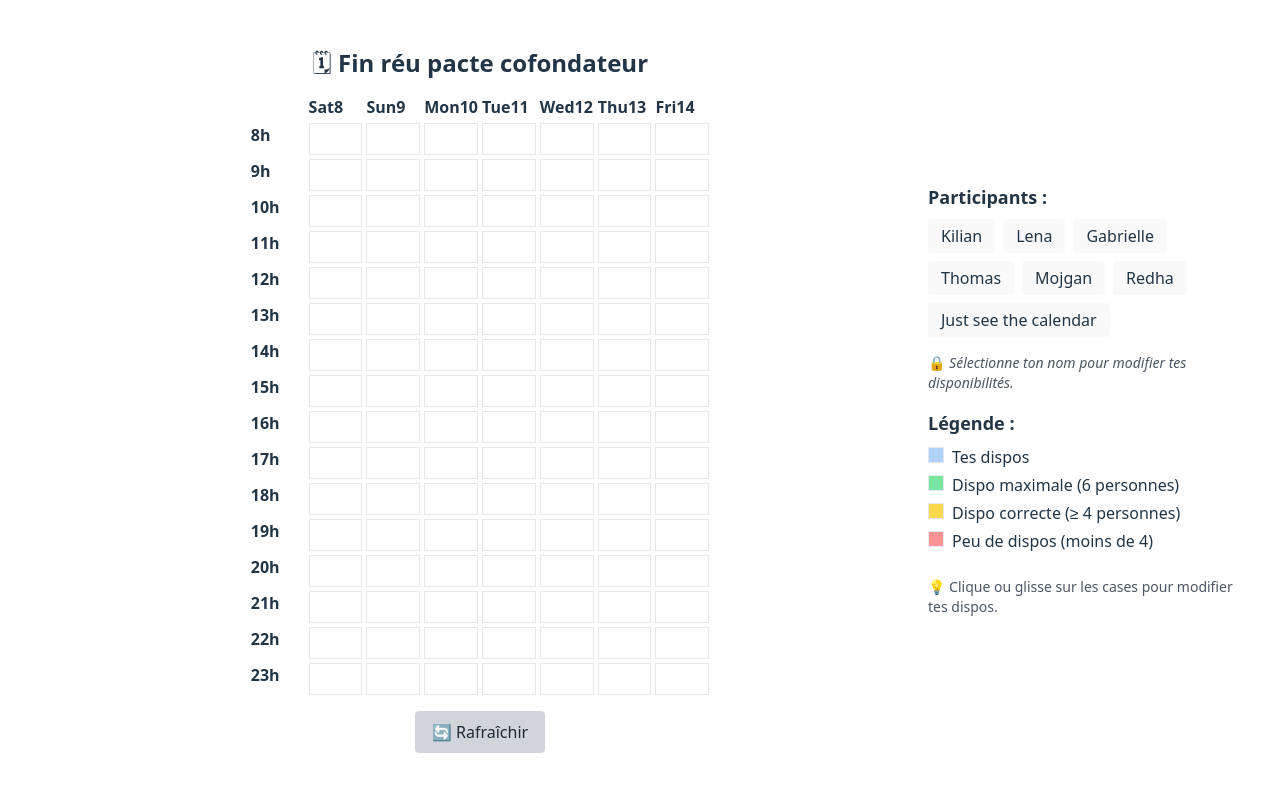
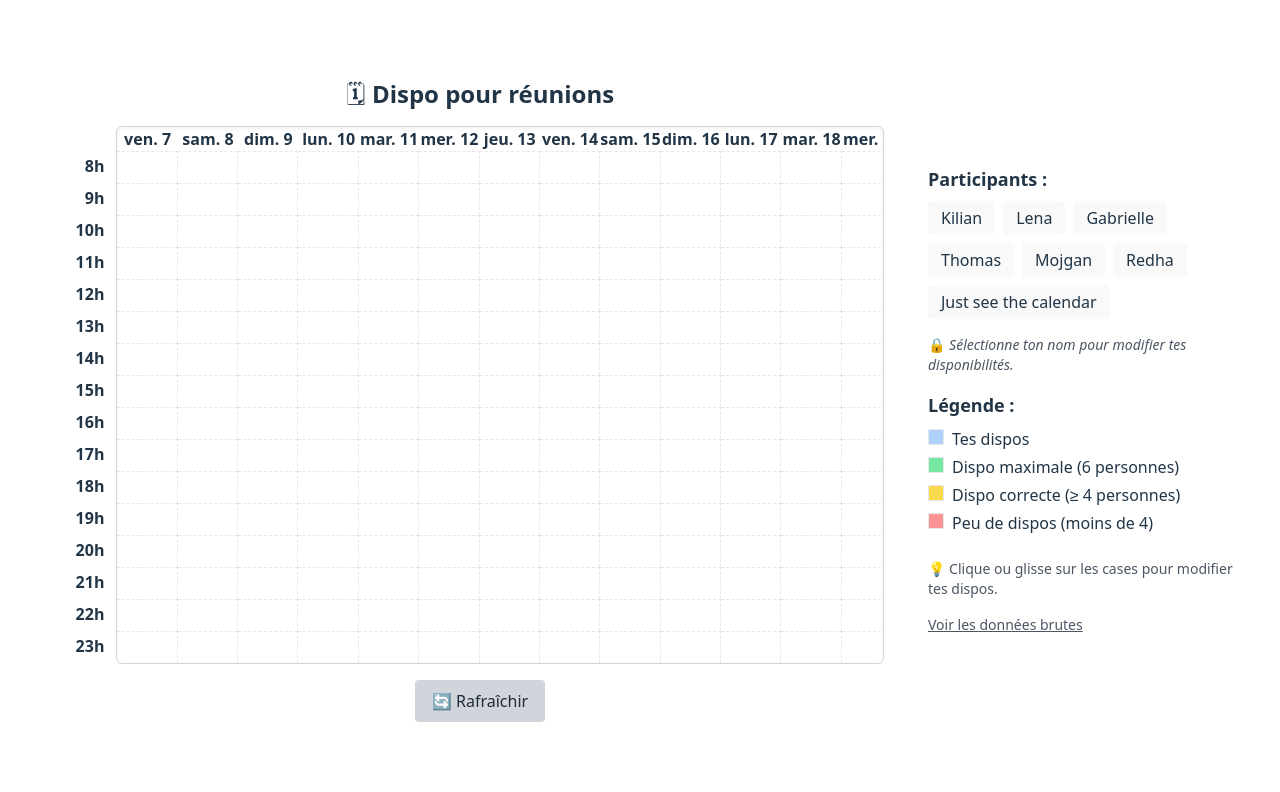
Before and after one commit to kilian-le-calvez/simple-meeting-planner, a React (Vite) app: page / in a window 1280 px wide. Shown: the top 792 px of the page. Built offline with nearby package versions, Linux system fonts and the light colour scheme; the HTML template or start-up script is replaced by a standard one.

Commit message:
dynamic calendar

```diff
--- a/src/App.tsx
+++ b/src/App.tsx
@@ -38,9 +38,8 @@ const App: React.FC = () => {
     setAvailability(existing?.availability || {});
   }, [name, data]);
 
-  const toggleSlot = (day: string, hour: number, forceValue?: boolean) => {
+  const toggleSlot = (key: string, forceValue?: boolean) => {
     if (!name) return;
-    const key = `${day}-${hour}`;
     setAvailability((prev) => ({
       ...prev,
       [key]: forceValue !== undefined ? forceValue : !prev[key],
@@ -94,7 +93,7 @@ const App: React.FC = () => {
 
       <div className="flex flex-col items-center">
         <h1 className="text-2xl font-bold mb-4">
-          🗓 Fin réu pacte cofondateur
+          🗓 Dispo pour réunions
           {name && name !== "Just see the calendar" && ` - ${name}`}
         </h1>
 
@@ -185,6 +184,16 @@ const App: React.FC = () => {
         <div className="text-sm text-gray-600">
           💡 Clique ou glisse sur les cases pour modifier tes dispos.
         </div>
+        {/* Debug, display data.json on click button */}
+        <div
+          className="mt-4 text-sm text-gray-600 underline cursor-pointer"
+          onClick={async () => {
+            const debugInfo = await getData();
+            alert(JSON.stringify(debugInfo, null, 2));
+          }}
+        >
+          Voir les données brutes
+        </div>
       </div>
     </div>
   );
--- a/src/Calendar.tsx
+++ b/src/Calendar.tsx
@@ -1,8 +1,7 @@
 // Calendar.tsx
-import React, { useState } from "react";
+import React, { useState, useMemo } from "react";
 import Slot from "./Slot";
 
-const days = ["Sat8", "Sun9", "Mon10", "Tue11", "Wed12", "Thu13", "Fri14"];
 const hours = Array.from({ length: 16 }, (_, i) => i + 8);
 
 interface CalendarProps {
@@ -11,8 +10,34 @@ interface CalendarProps {
   namesBySlot: Record<string, string[]>;
   hoveredSlot: string | null;
   setHoveredSlot: (key: string | null) => void;
-  toggleSlot: (day: string, hour: number, forceValue?: boolean) => void;
+  toggleSlot: (key: string, forceValue?: boolean) => void;
 }
+
+export function prettifySlot(isoKey: string) {
+  const d = new Date(isoKey);
+  const day = d.toLocaleDateString("fr-FR", {
+    weekday: "short",
+    day: "numeric",
+    month: "short",
+  });
+  const hour = d.getHours();
+  return `${day} - ${hour}h`;
+}
+
+/** Génère les 30 prochains jours */
+const getNext30Days = (): { label: string; iso: string }[] => {
+  const today = new Date();
+  return Array.from({ length: 30 }, (_, i) => {
+    const d = new Date(today);
+    d.setDate(today.getDate() + i);
+    const label = d.toLocaleDateString("fr-FR", {
+      weekday: "short",
+      day: "numeric",
+    });
+    const iso = d.toISOString().split("T")[0];
+    return { label, iso };
+  });
+};
 
 const Calendar: React.FC<CalendarProps> = ({
   availability,
@@ -25,6 +50,8 @@ const Calendar: React.FC<CalendarProps> = ({
   const [isDragging, setIsDragging] = useState(false);
   const [dragValue, setDragValue] = useState<boolean | null>(null);
 
+  const days = useMemo(() => getNext30Days(), []);
+
   React.useEffect(() => {
     const handleGlobalMouseUp = () => {
       setIsDragging(false);
@@ -34,26 +61,27 @@ const Calendar: React.FC<CalendarProps> = ({
     return () => window.removeEventListener("mouseup", handleGlobalMouseUp);
   }, []);
 
-  const handleMouseUpCell = (day: string, hour: number) => {
+  const handleMouseDown = (isoDay: string, hour: number) => {
+    const key = `${isoDay}T${hour.toString().padStart(2, "0")}:00:00.000Z`;
+    const newValue = !availability[key];
+    setDragValue(newValue);
+    toggleSlot(key, newValue);
+    setIsDragging(true);
+  };
+
+  const handleMouseEnter = (isoDay: string, hour: number) => {
+    if (!isDragging || dragValue === null) return;
+    const key = `${isoDay}T${hour.toString().padStart(2, "0")}:00:00.000Z`;
+    toggleSlot(key, dragValue);
+  };
+
+  const handleMouseUpCell = (isoDay: string, hour: number) => {
     if (isDragging && dragValue !== null) {
-      toggleSlot(day, hour, dragValue);
+      const key = `${isoDay}T${hour.toString().padStart(2, "0")}:00:00.000Z`;
+      toggleSlot(key, dragValue);
     }
     setIsDragging(false);
     setDragValue(null);
-  };
-
-  const handleMouseDown = (day: string, hour: number) => {
-    const key = `${day}-${hour}`;
-    const currentlySelected = !!availability[key];
-    const newValue = !currentlySelected;
-    setDragValue(newValue);
-    toggleSlot(day, hour, newValue);
-    setIsDragging(true);
-  };
-
-  const handleMouseEnter = (day: string, hour: number) => {
-    if (!isDragging || dragValue === null) return;
-    toggleSlot(day, hour, dragValue);
   };
 
   const handleMouseUp = () => {
@@ -62,37 +90,72 @@ const Calendar: React.FC<CalendarProps> = ({
   };
 
   return (
+    <div className="flex flex-row justify-center items-start w-full">
+      {/* Colonne fixe pour les heures */}
+      <div className="flex flex-col items-end mr-1">
+        {/* Espace réservé pour l’en-tête vide (au-dessus des heures) */}
+        <div className="h-6"></div>
+
+        {hours.map((h) => (
           <div
-      className="grid grid-cols-8 gap-1 relative select-none"
+            key={h}
+            className="font-bold text-right pr-2"
+            style={{
+              height: "32px", // 👈 même hauteur que tes Slot pour aligner
+              lineHeight: "32px",
+            }}
+          >
+            {h}h
+          </div>
+        ))}
+      </div>
+
+      {/* Tableau scrollable des jours × heures */}
+      <div
+        className="overflow-x-auto max-w-[60vw] border rounded-md shadow-inner border-gray-300"
         onMouseLeave={handleMouseUp}
         onMouseUp={handleMouseUp}
       >
-      <div></div>
+        <div
+          className="grid select-none min-w-max"
+          style={{
+            gridTemplateColumns: `repeat(${days.length}, 1fr)`,
+          }}
+        >
+          {/* En-tête des jours */}
           {days.map((d) => (
-        <div key={d} className="font-bold">
-          {d}
+            <div
+              key={d.iso}
+              className="font-bold text-center sticky top-0"
+              style={{ height: "24px" }}
+            >
+              {d.label}
             </div>
           ))}
-      {hours.map((h) => (
-        <React.Fragment key={h}>
-          <div className="font-bold">{h}h</div>
-          {days.map((d) => (
+
+          {/* Corps : 16 lignes (heures) × 30 colonnes (jours) */}
+          {hours.map((h) =>
+            days.map((d) => {
+              const key = `${d.iso}T${h.toString().padStart(2, "0")}:00:00.000Z`;
+              return (
                 <Slot
-              key={`${d}-${h}`}
-              day={d}
+                  key={key}
+                  day={d.iso}
                   hour={h}
-              selected={!!availability[`${d}-${h}`]}
-              count={combined[`${d}-${h}`] || 0}
-              names={namesBySlot[`${d}-${h}`] || []}
+                  selected={!!availability[key]}
+                  count={combined[key] || 0}
+                  names={namesBySlot[key] || []}
                   hoveredSlot={hoveredSlot}
                   setHoveredSlot={setHoveredSlot}
-              onMouseDown={() => handleMouseDown(d, h)}
-              onMouseEnter={() => handleMouseEnter(d, h)}
-              onMouseUp={() => handleMouseUpCell(d, h)} // 👈 ajouté ici
+                  onMouseDown={() => handleMouseDown(d.iso, h)}
+                  onMouseEnter={() => handleMouseEnter(d.iso, h)}
+                  onMouseUp={() => handleMouseUpCell(d.iso, h)}
                 />
-          ))}
-        </React.Fragment>
-      ))}
+              );
+            })
+          )}
+        </div>
+      </div>
     </div>
   );
 };
--- a/src/Slot.tsx
+++ b/src/Slot.tsx
@@ -44,7 +44,7 @@ const Slot: React.FC<SlotProps> = ({
       onMouseLeave={() => setHoveredSlot(null)}
       onMouseOver={() => setHoveredSlot(names.length ? `${day}-${hour}` : null)}
       onMouseUp={onMouseUp}
-      className={`border h-8 cursor-pointer flex items-center justify-center text-sm relative ${bgClass}`}
+      className={`border border-t border-r border-b-0 border-l-0 border-dashed h-8 cursor-pointer flex items-center justify-center text-sm relative ${bgClass}`}
     >
       {count > 0 ? count : ""}
 
--- a/src/data.ts
+++ b/src/data.ts
@@ -1,41 +1,39 @@
 import { UserAvailability, Availability } from "./types";
 
-let db: UserAvailability[] = []; // fallback local
+interface ServerData {
+  date: string;
+  users: UserAvailability[];
+}
 
 const isProd = process.env.NODE_ENV === "production";
+
+export async function getServerDataDebug(): Promise<string> {
+  if (isProd) {
+    const res = await fetch("/api/debug");
+    const text = await res.text();
+    return text;
+  } else {
+    return "Debug info not available in development mode.";
+  }
+}
 
 export async function getData(): Promise<UserAvailability[]> {
   if (isProd) {
     const res = await fetch("/api/get");
-    const text = await res.text();
-
-    try {
-      return JSON.parse(text);
-    } catch {
-      console.error("Réponse reçue non JSON :", text);
-      throw new Error("La réponse du serveur n'était pas du JSON !");
-    }
+    const json: ServerData = await res.json();
+    return json.users || [];
   } else {
-    return db;
+    return [];
   }
 }
 
 export async function saveData(name: string, availability: Availability) {
   if (!name) return;
-
   if (isProd) {
     await fetch("/api/save", {
       method: "POST",
       headers: { "Content-Type": "application/json" },
       body: JSON.stringify({ name, availability }),
     });
-  } else {
-    // local fallback: remplace exactement les dispos pour ce nom
-    const existingIndex = db.findIndex((u) => u.name === name);
-    if (existingIndex !== -1) {
-      db[existingIndex] = { name, availability };
-    } else {
-      db.push({ name, availability });
-    }
   }
 }
```
Also changed, not shown: api/get.js (+30 -12 lines), api/save.js (+35 -12 lines). Lines whose indentation alone changed are shown as unchanged.
